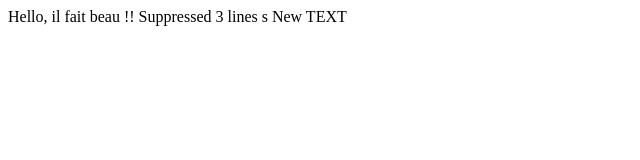
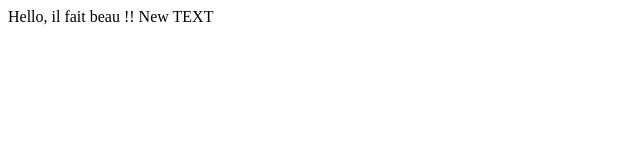
Before and after one commit to SanGarmon/wired-website, a plain HTML site: page index.html in a window 1280 px wide. Shown: the whole page, without its empty margins (0-640 px from the left). Drawn offline with Linux system fonts and the light colour scheme.

Commit message:
last comit!

```diff
--- a/index.html
+++ b/index.html
@@ -6,12 +6,6 @@
   </head>
   <body>
     Hello, il fait beau !!
-
-
-    Suppressed 3 lines
-
-    s
-
 New TEXT
   </body>
 </html>
```
